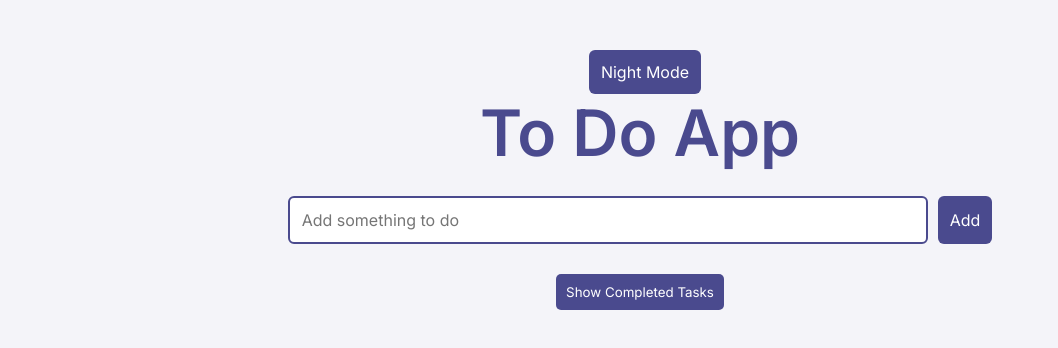
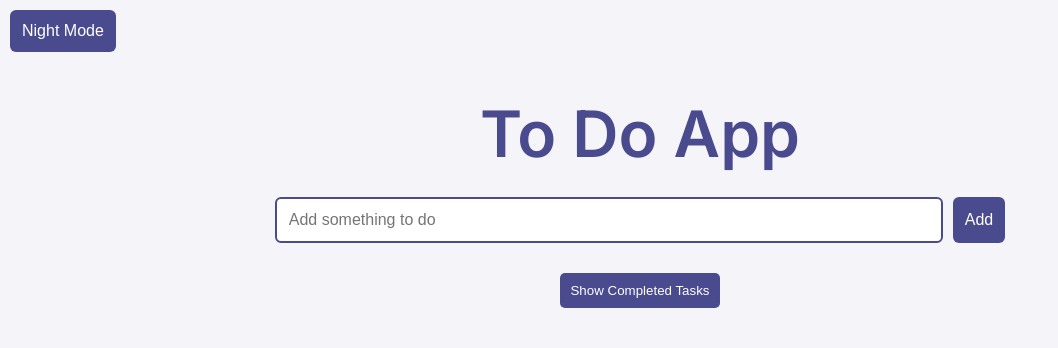
Before and after one commit to sahesh2003/ToDoList, a React (Create React App) app: page / in a window 1280 px wide. Shown: the top 348 px of the page, without its empty margins (0-1058 px from the left). Built offline with nearby package versions, Linux system fonts and the light colour scheme.

Commit message:
add night mode to the app

```diff
--- a/src/App.css
+++ b/src/App.css
@@ -1,21 +1,33 @@
 @import url('https://fonts.googleapis.com/css2?family=Inter:wght@400;600&display=swap');
 
-* {
+
+body {
   box-sizing: border-box;
   margin: 0;
   padding: 0;
   font-family: 'Inter', sans-serif;
-}
-
-body {
   background-color: #f4f4f9;
   color: #333;
 }
 
 .App {
-  text-align: center;
-  margin-top: 50px;
+  /*text-align: center;*/
+  margin-top: 10px;
   font-family: 'Inter', sans-serif;
+}
+
+.night-mode {
+  background-color: #333;
+  color: #ddd;
+}
+
+.night-mode button {
+  background-color: #555;
+  color: white;
+}
+
+.night-mode button:hover {
+  background-color: #777;
 }
 
 h1 {
@@ -23,8 +35,19 @@ h1 {
   font-weight: 600;
   font-size: 64px;
   margin-bottom: 25px;
+  text-align: center;
 }
 
+.night-mode h1{
+    color: #7777b9;
+    font-weight: 600;
+    font-size: 64px;
+    margin-bottom: 25px;
+    text-align: center;
+}
+.Form{
+  text-align: center;
+}
 form {
   margin-bottom: 20px;
   display: flex;
@@ -121,6 +144,7 @@ li button:hover {
     border-radius: 5px;
     cursor: pointer;
     transition: background-color 0.3s;
+
   }
 .completedTasksButton:hover{
     background-color: #373785;
@@ -141,3 +165,12 @@ li button:hover {
   transition: background-color 0.3s ease;
 
 }
+
+.night-mode input[type="text"] {
+  background-color: #555;
+  color: white;
+}
+
+.night-mode input[type="checkbox"] {
+  background-color: #444;
+}
--- a/src/App.tsx
+++ b/src/App.tsx
@@ -1,13 +1,15 @@
-import React, {useState} from 'react';
+import React, {useEffect, useState} from 'react';
 import './App.css';
 import ToDoForm from "./components/ToDoForm";
 import {Todo} from "./types/todo";
 import ToDoList from "./components/ToDoList";
+import {useTheme} from "./ThemeContext";
 
 function App() {
     const [todos, setTodos] = useState<Todo[]>([]);
     const [showCompleted, setShowCompleted] = useState(false)
-    const [isNightMode, setIsNightMode] = useState(false);
+
+    const { isNightMode, toggleNightMode } = useTheme();
 
     const addTodo = (text: string) => {
         const newTodo: Todo = {
@@ -38,13 +40,14 @@ function App() {
         )
     }
   return (
-      <div className="App">
-          <button onClick={() => setIsNightMode(!isNightMode)} className={"nightModeButton"}>
+      <div className={`App ${isNightMode ? "night-mode" : ""}`}>
+          <button onClick={toggleNightMode} className={"nightModeButton"}>
               {isNightMode ? "Light Mode" : "Night Mode"}
           </button>
           <h1>
               To Do App
           </h1>
+          <div className={"Form"}>
               <ToDoForm addToDo={addTodo}/>
               <button onClick={() => setShowCompleted(!showCompleted)} className={"completedTasksButton"}>
                   {
@@ -52,6 +55,8 @@ function App() {
                   }
               </button>
               <ToDoList todos={filteredTodos} toggleTodo={toggleTodo} removeTodo={removeTodo} editTodo={editTodo}/>
+
+          </div>
       </div>
   );
 }
--- /dev/null
+++ b/src/ThemeContext.tsx
@@ -0,0 +1,38 @@
+import React, {createContext, useState, useContext, ReactNode, useEffect} from 'react';
+
+interface ThemeContextType {
+    isNightMode: boolean;
+    toggleNightMode: () => void;
+}
+
+const ThemeContext = createContext<ThemeContextType | undefined>(undefined);
+
+export const ThemeProvider: React.FC<{ children: ReactNode }> = ({ children }) => {
+    const [isNightMode, setIsNightMode] = useState(false);
+
+    const toggleNightMode = () => {
+        setIsNightMode((prevMode) => !prevMode);
+    };
+
+    useEffect(() => {
+        if (isNightMode) {
+            document.body.classList.add('night-mode');
+        } else {
+            document.body.classList.remove('night-mode');
+        }
+    }, [isNightMode]);
+
+    return (
+        <ThemeContext.Provider value={{ isNightMode, toggleNightMode }}>
+            {children}
+        </ThemeContext.Provider>
+    );
+};
+
+export const useTheme = () => {
+    const context = useContext(ThemeContext);
+    if (!context) {
+        throw new Error('useTheme must be used within a ThemeProvider');
+    }
+    return context;
+};
--- a/src/index.tsx
+++ b/src/index.tsx
@@ -3,17 +3,17 @@ import ReactDOM from 'react-dom/client';
 import './index.css';
 import App from './App';
 import reportWebVitals from './reportWebVitals';
+import {ThemeProvider} from "./ThemeContext";
 
 const root = ReactDOM.createRoot(
   document.getElementById('root') as HTMLElement
 );
 root.render(
   <React.StrictMode>
-    <App />
+      <ThemeProvider>
+          <App />
+      </ThemeProvider>
   </React.StrictMode>
 );
 
-// If you want to start measuring performance in your app, pass a function
-// to log results (for example: reportWebVitals(console.log))
-// or send to an analytics endpoint. Learn more: https://bit.ly/CRA-vitals
 reportWebVitals();
```
Lines whose indentation alone changed are shown as unchanged.
